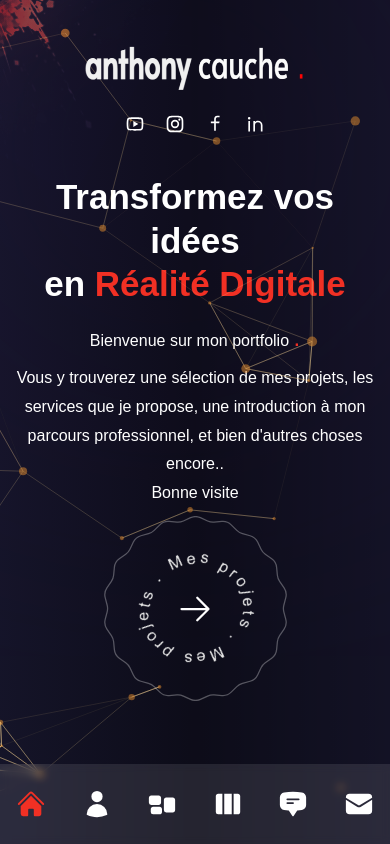
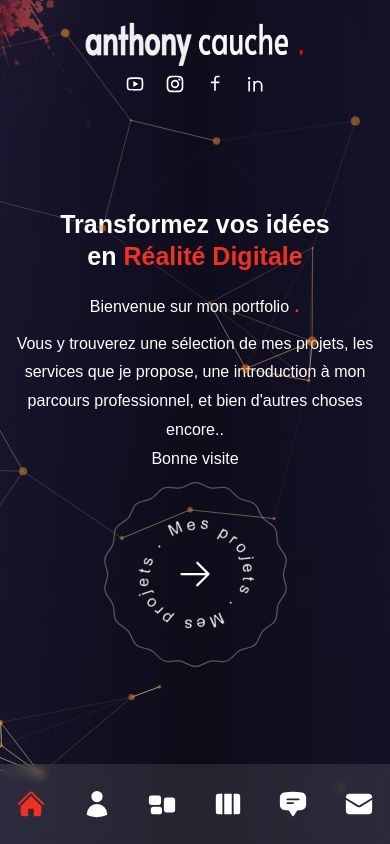
Before and after one commit to Toty-01/Portfolio, a Next.js app: page / in a window 390 px wide. Built offline with nearby package versions, Linux system fonts and the light colour scheme.

Commit message:
modif resp accueil

```diff
--- a/components/Header.js
+++ b/components/Header.js
@@ -6,7 +6,7 @@ import Socials from "../components/Socials"
 const Header = () => {
   return <header className="absolute z-30 w-full flex items-center px-16 xl:px-0 xl:h-[90px]">
     <div className="container mx-auto ">
-      <div className="logo-anthony flex flex-col lg:flex-row justify-between items-center gap-y-6 py-8">
+      <div className="logo-anthony flex flex-col lg:flex-row justify-between items-center gap-y-2 md:gap-6 py-2 md:pt-8">
         {/*logo*/}
         <Link href={'/'}>
           <Image
--- a/pages/index.js
+++ b/pages/index.js
@@ -22,7 +22,7 @@ const Home = () => {
           initial="hidden"
           animate="show"
           exit="hidden"
-          className="h2">
+          className="text-[25px] leading-tight md:text-[54px] md:leading-[1.3] mb-4 font-semibold">
           Transformez vos idées <br /> en  <span className="text-accent">Réalité Digitale</span>
         </motion.h1>
         {/* Subtitle */}
```
